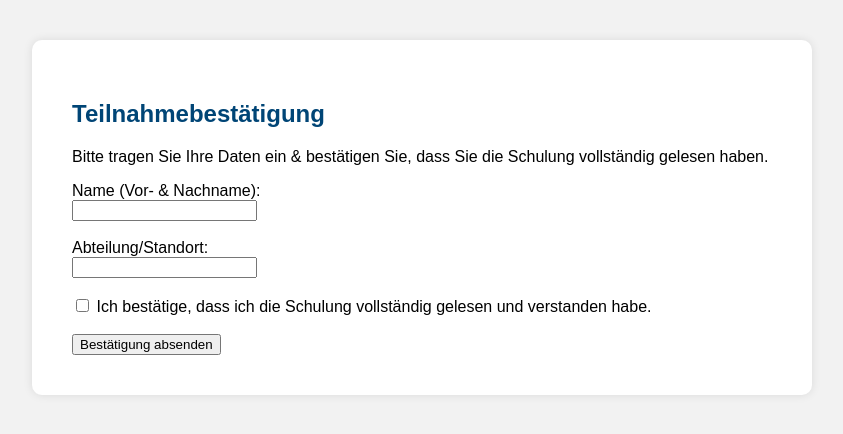
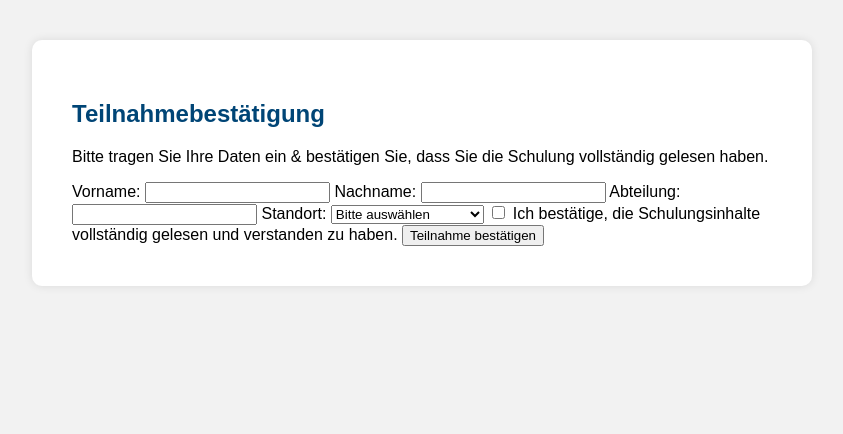
Before and after one commit to doreenthuersam-svg/vpn-schulung, a plain HTML site: page formular.html in a window 1280 px wide. Shown: the whole page, without its empty margins (218-1061 px from the left). Drawn offline with Linux system fonts and the light colour scheme.

Commit message:
Update formular.html

```diff
--- a/formular.html
+++ b/formular.html
@@ -13,19 +13,38 @@
 
 <form action="https://formspree.io/f/mblnanay" method="POST">
 
-<label>Name (Vor- & Nachname):</label><br>
-<input type="text" name="Name" required><br><br>
+    <label for="vorname">Vorname:</label>
+    <input type="text" id="vorname" name="Vorname" required>
 
-<label>Abteilung/Standort:</label><br>
-<input type="text" name="Abteilung"><br><br>
+    <label for="nachname">Nachname:</label>
+    <input type="text" id="nachname" name="Nachname" required>
 
-<label><input type="checkbox" name="Bestätigung" required>
-Ich bestätige, dass ich die Schulung vollständig gelesen und verstanden habe.</label><br><br>
+    <label for="abteilung">Abteilung:</label>
+    <input type="text" id="abteilung" name="Abteilung" required>
 
-<input type="hidden" name="_redirect" value="https://doreenthuersam-svg.github.io/vpn-schulung/danke.html">
+    <label for="standort">Standort:</label>
+    <select id="standort" name="Standort" required>
+        <option value="" disabled selected>Bitte auswählen</option>
+        <option>Berlin</option>
+        <option>Spandau</option>
+        <option>Wittenberge</option>
+        <option>Königs Wusterhausen</option>
+        <option>Leipzig</option>
+        <option>Dresden</option>
+        <option>Magdeburg</option>
+        <option>Hannover</option>
+        <option>Schwerin</option>
+        <option>Andere</option>
+    </select>
 
-<button type="submit">Bestätigung absenden</button>
+    <label class="checkbox">
+        <input type="checkbox" name="Bestätigung" required>
+        Ich bestätige, die Schulungsinhalte vollständig gelesen und verstanden zu haben.
+    </label>
+
+    <button type="submit">Teilnahme bestätigen</button>
 </form>
+
 
 </div>
 
```
